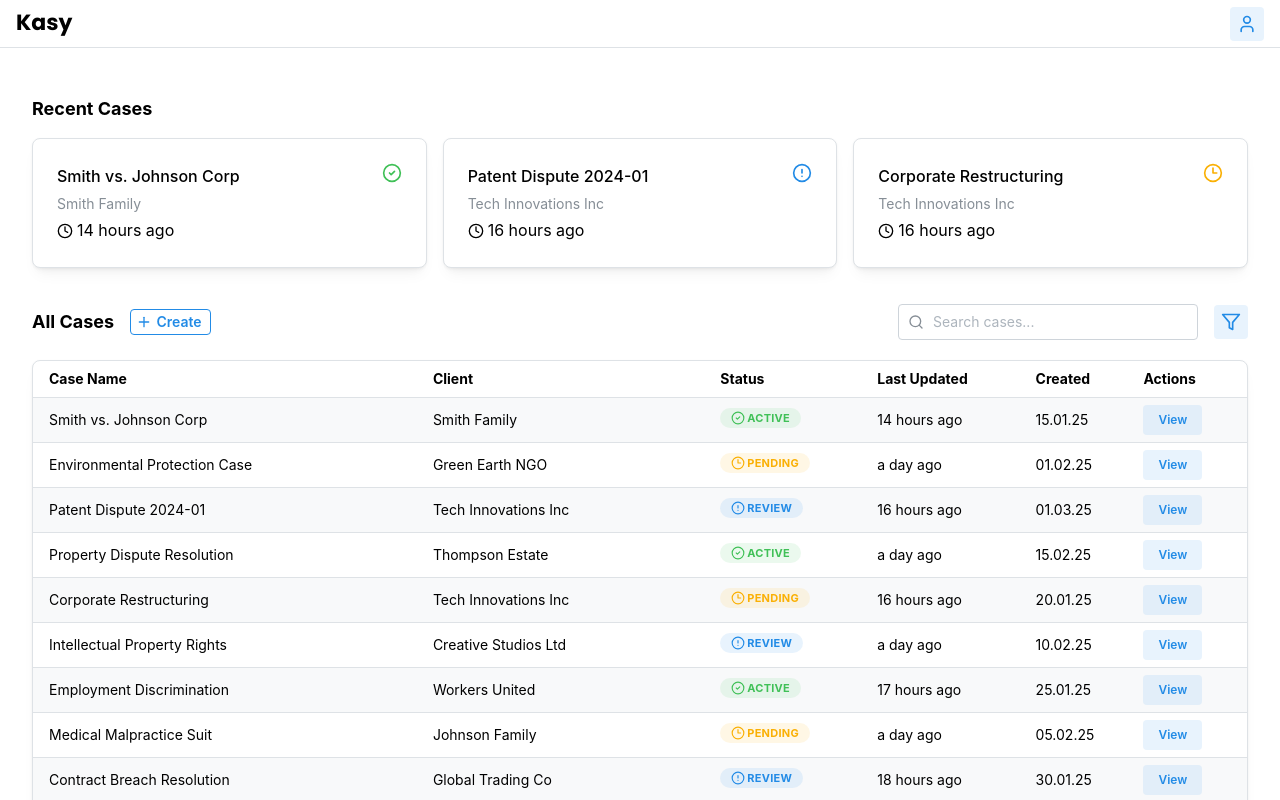
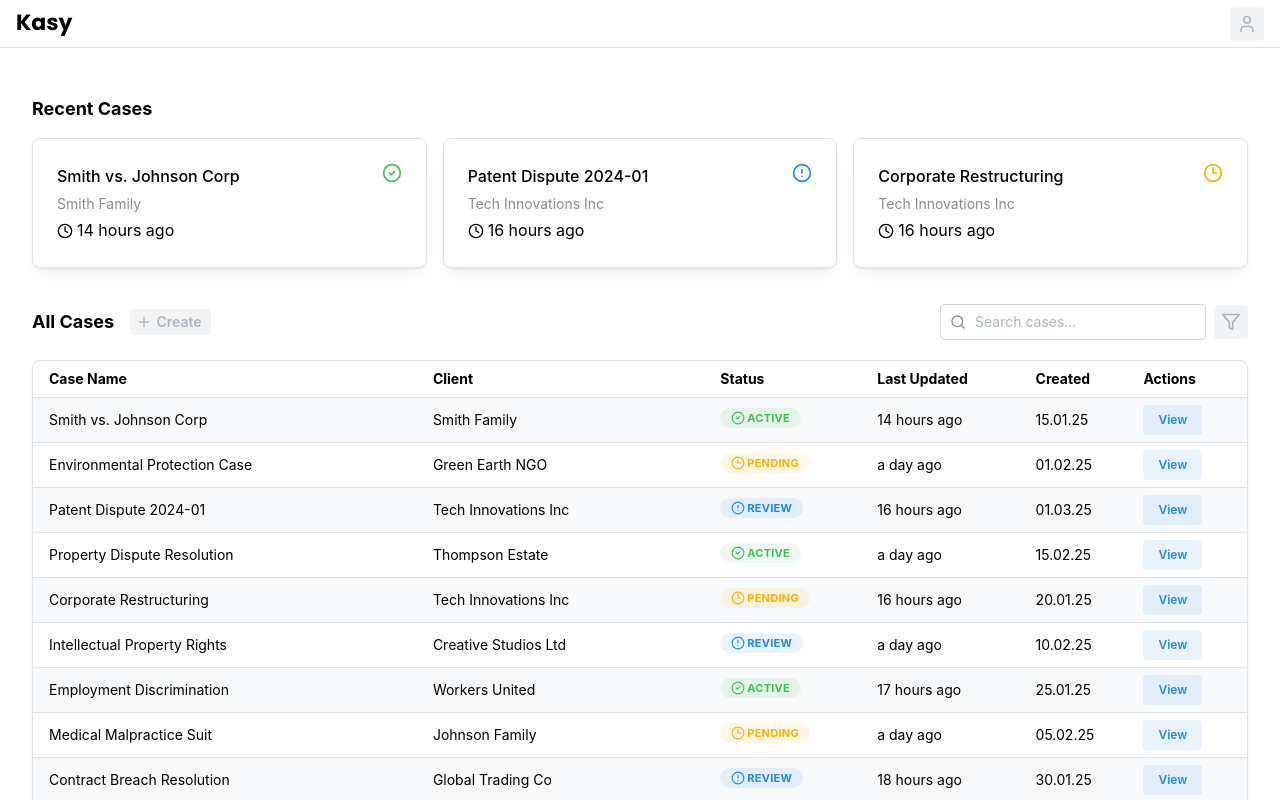
Before and after one commit to michaelcamper/kasy, a Next.js app: page / in a window 1280 px wide. Shown: the top 800 px of the page. Built offline with nearby package versions, Linux system fonts and the light colour scheme.

Commit message:
Update CasesTable and Header components for improved UI and functionality; disable buttons and adjust layout properties. Added margin to LegalRepository container for better spacing.

```diff
--- a/components/CasesTable.tsx
+++ b/components/CasesTable.tsx
@@ -89,19 +89,20 @@ export function CasesTable({ getStatusColor }: CasesTableProps) {
       >
         <Group>
           <Title order={4}>All Cases</Title>
-          <Button leftSection={<Plus size={16} />} variant="outline" size="compact-sm">
+          <Button disabled leftSection={<Plus size={16} />} variant="outline" size="compact-sm">
             Create
           </Button>
         </Group>
-        <Group>
+        <Group style={{ flexWrap: 'nowrap' }} gap="sm">
           <TextInput
             placeholder="Search cases..."
             leftSection={<Search size={16} />}
             value={searchQuery}
             onChange={e => setSearchQuery(e.currentTarget.value)}
-            style={{ width: '300px' }}
+            flex={1}
+            maw={300}
           />
-          <ActionIcon variant="light" size="lg">
+          <ActionIcon variant="light" size="lg" disabled>
             <Filter size={20} />
           </ActionIcon>
         </Group>
--- a/components/Header.tsx
+++ b/components/Header.tsx
@@ -9,9 +9,11 @@ export function Header() {
 
   return (
     <Flex h="100%" justify="space-between" align="center" px="md">
-       <Title order={3} style={{fontFamily: 'var(--font-poppins)'}}>Kasy</Title>
+      <Title order={3} style={{ fontFamily: 'var(--font-poppins)' }}>
+        Kasy
+      </Title>
 
-      <ActionIcon variant='light' size='lg'>
+      <ActionIcon variant="light" size="lg" disabled>
         <User size={20} />
       </ActionIcon>
     </Flex>
--- a/components/case/LegalRepository.tsx
+++ b/components/case/LegalRepository.tsx
@@ -274,7 +274,7 @@ export function LegalRepository() {
 
   return (
     <>
-      <Container mb="sm">
+      <Container mb="sm" mt="md">
         <Group justify="space-between" wrap="nowrap" mb="xl">
           <Menu position="bottom-start">
             <Menu.Target>
```
